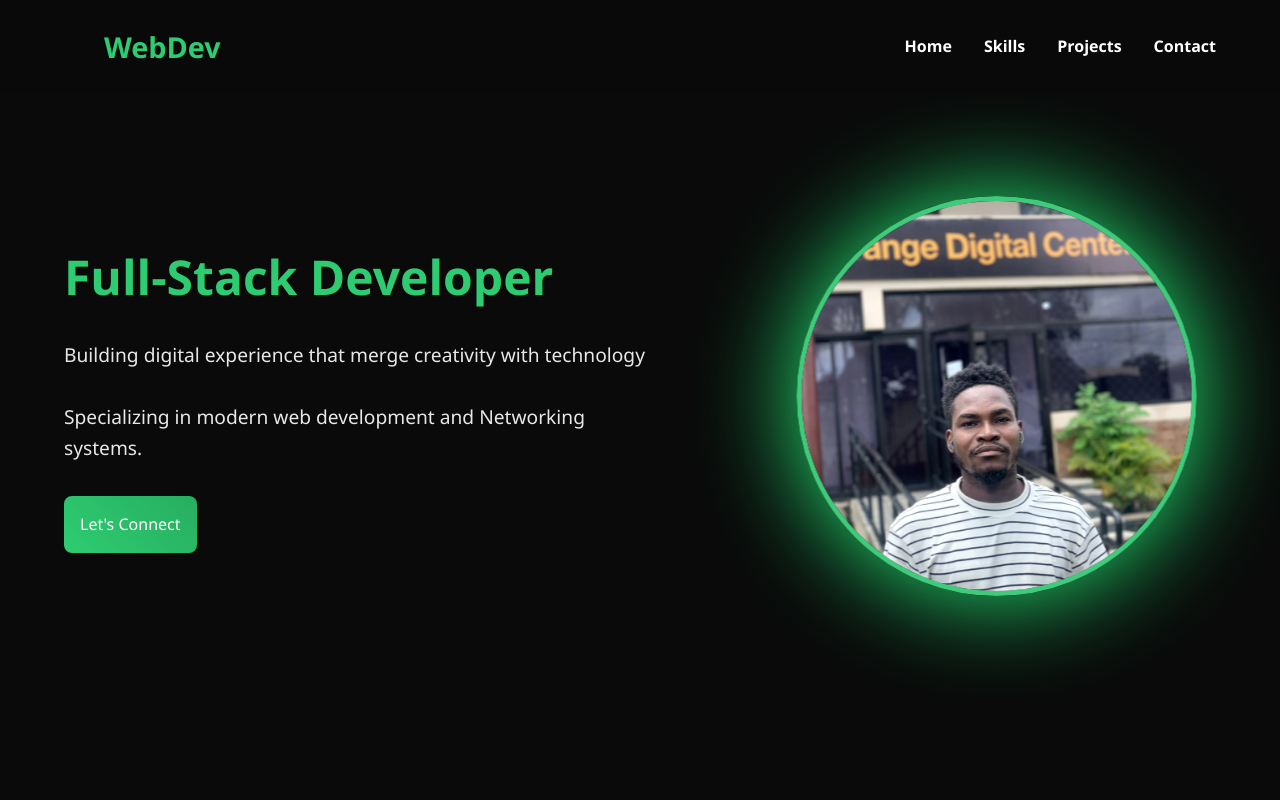
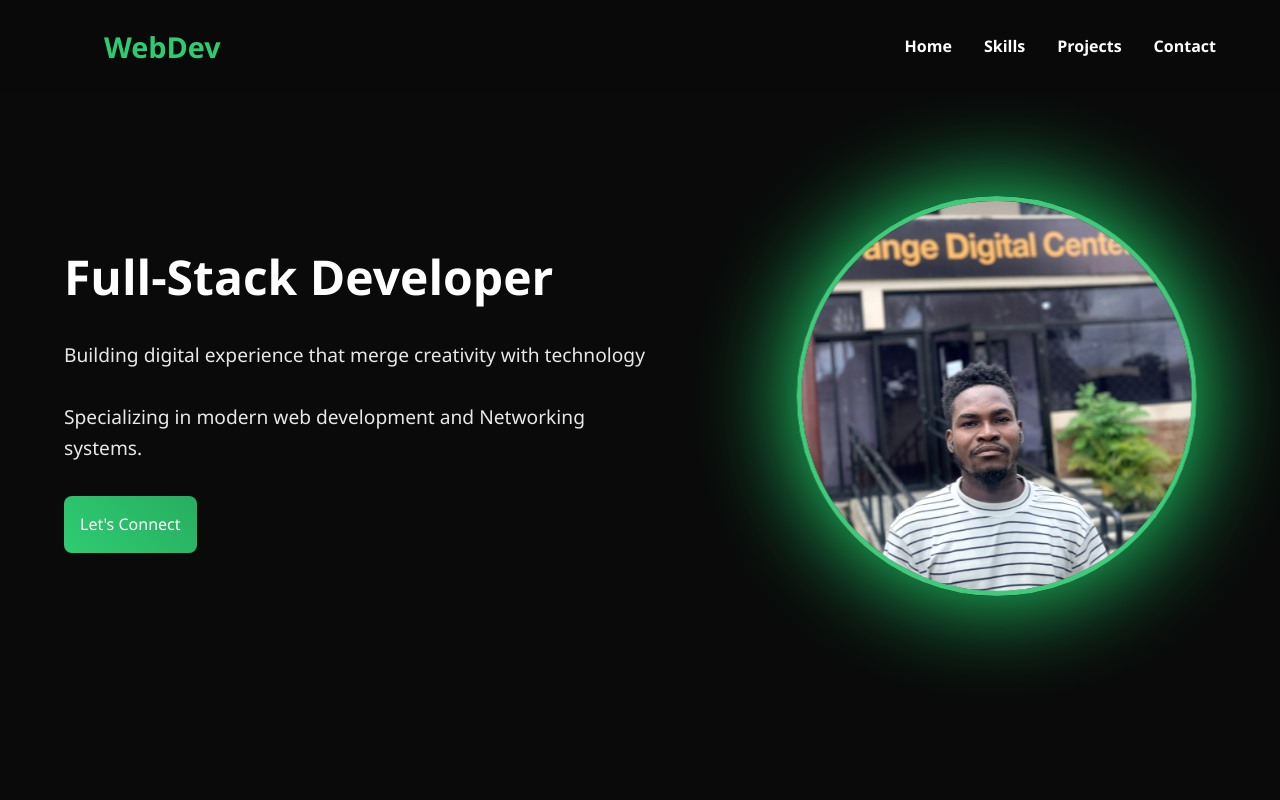
Before and after one commit to DREAM231-co/My-Portfolio, a plain HTML site: page index.html in a window 1280 px wide. Shown: the top 800 px of the page. Drawn offline with Linux system fonts and the light colour scheme.

Commit message:
Disable styles for hero h1
Comment out background and color properties for hero h1.

```diff
--- a/style.css
+++ b/style.css
@@ -114,8 +114,8 @@ body {
  .hero h1 {
     font-size: 3rem;
     margin-bottom: 1.5rem;
-    background: linear-gradient(45deg, var(--accent) 30px), #ffffff 70%;
-    color: var(--accent);
+    /* background: linear-gradient(45deg, var(--accent) 30px), #ffffff 70%;
+    color: var(--accent); */
 }
 
 .hero p {
```
